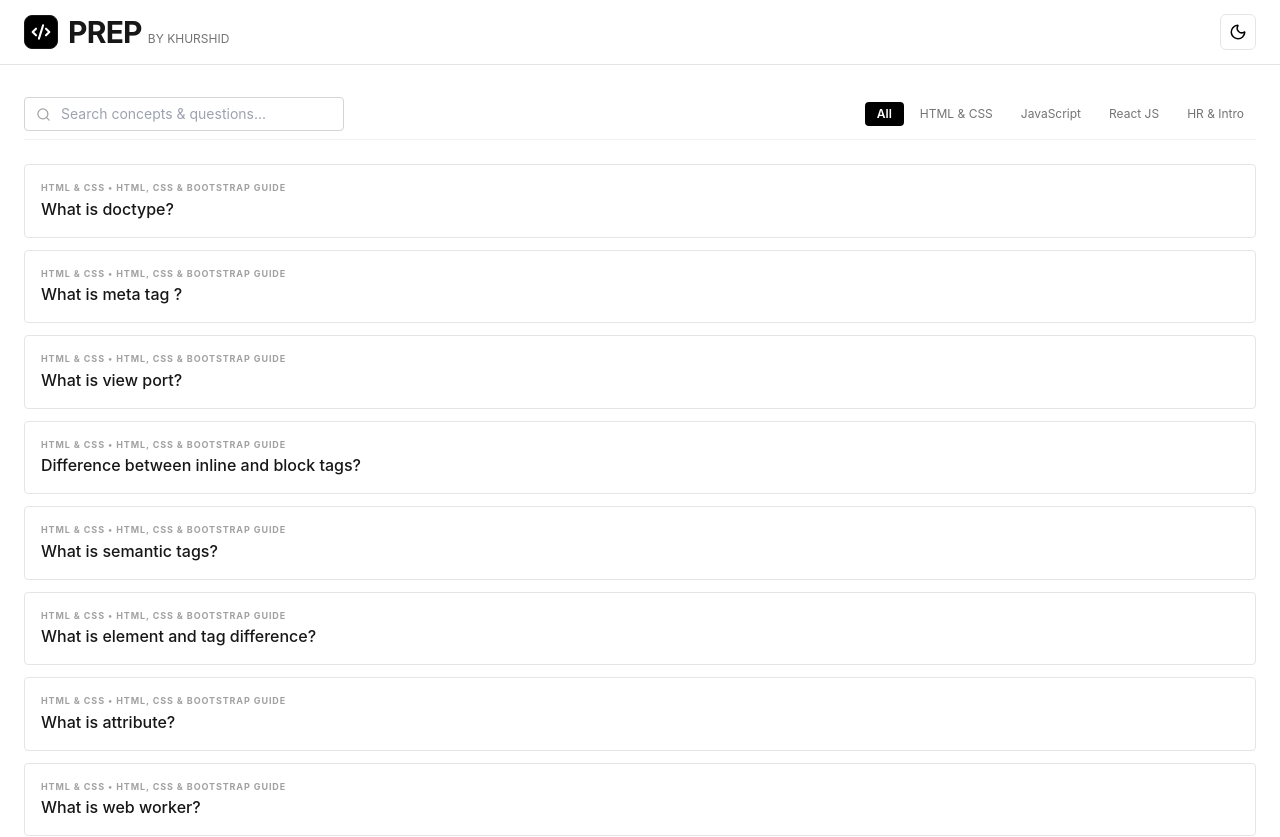
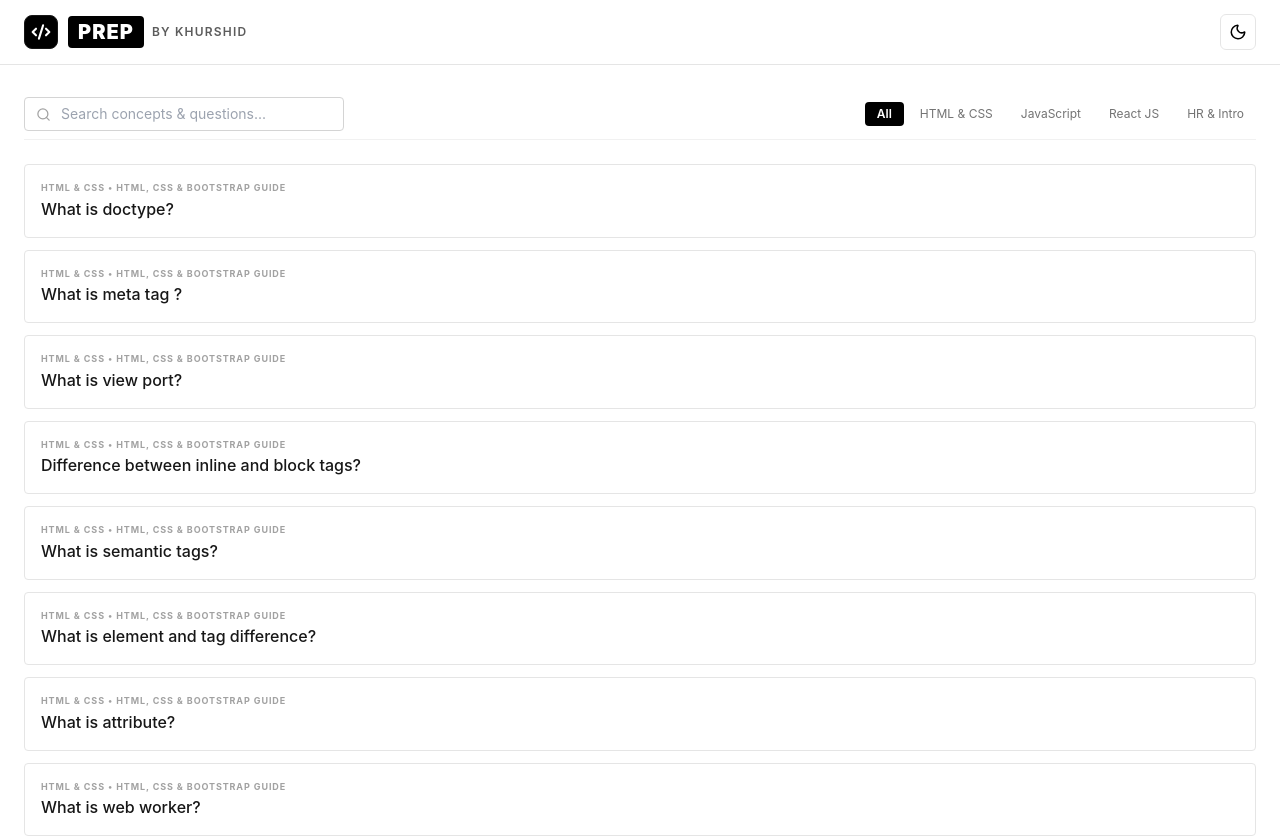
Before and after one commit to bloggerkhurshid/prep, a React (Vite) app: page / in a window 1280 px wide. Shown: the top 837 px of the page. Built offline with nearby package versions, Linux system fonts and the light colour scheme.

Commit message:
Update navbar title to Modern Minimal Badge styling for PREP BY KHURSHID

```diff
--- a/src/App.jsx
+++ b/src/App.jsx
@@ -85,9 +85,15 @@ export default function App() {
             }`}>
               <Code2 size={20} className="stroke-[2.5]" />
             </div>
-            <div className="flex items-baseline space-x-1.5 uppercase">
-              <span className="font-bold text-2xl sm:text-3xl tracking-tight">Prep</span>
-              <span className="text-xs font-normal opacity-60">by khurshid</span>
+            <div className="flex items-center space-x-2">
+              <span className={`px-2.5 py-0.5 rounded font-black text-xl tracking-wider uppercase ${
+                isDarkMode ? 'bg-white text-black' : 'bg-black text-white'
+              }`}>
+                PREP
+              </span>
+              <span className="text-xs font-semibold tracking-widest uppercase opacity-70">
+                by khurshid
+              </span>
             </div>
           </h1>
 
```
